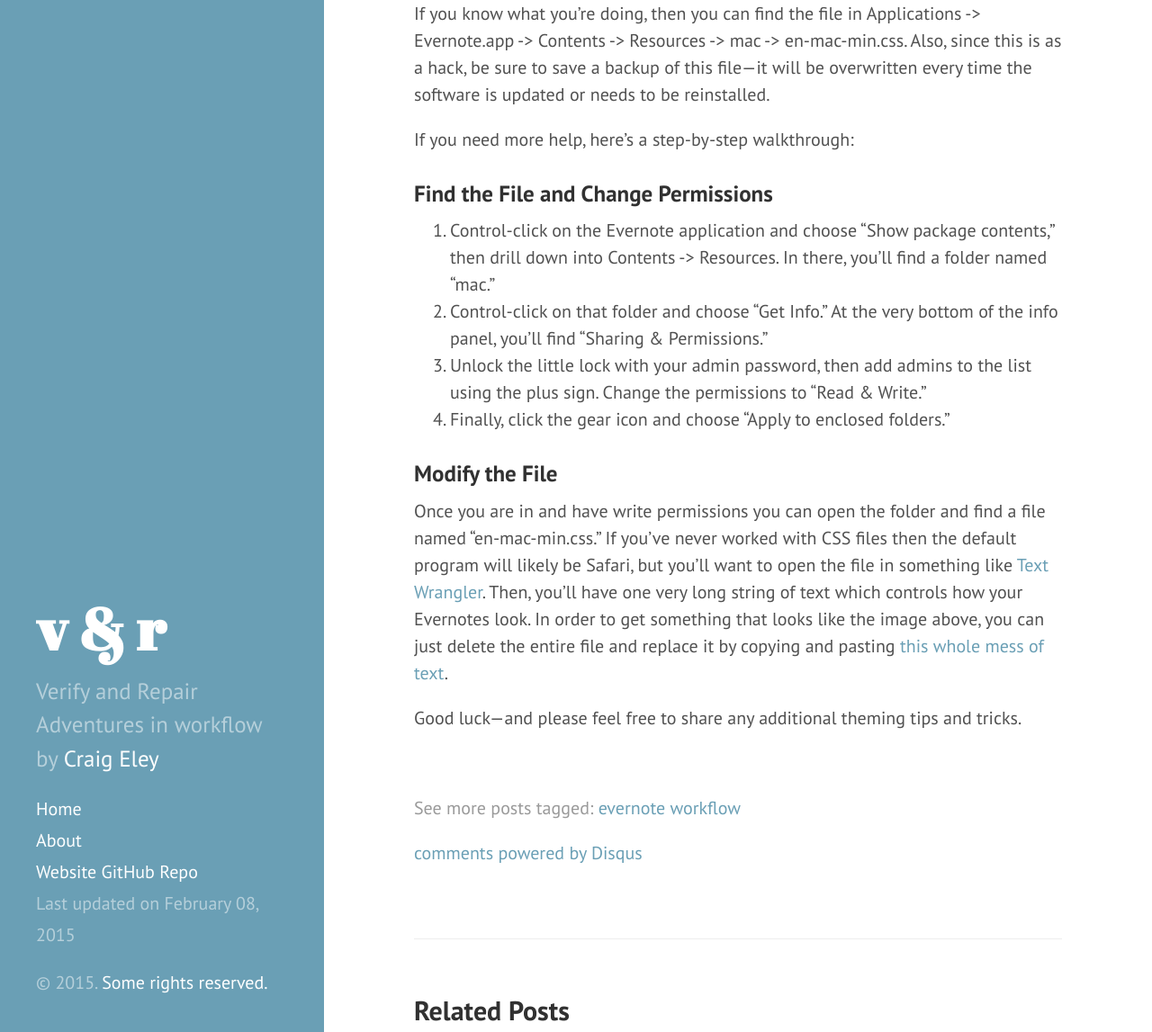
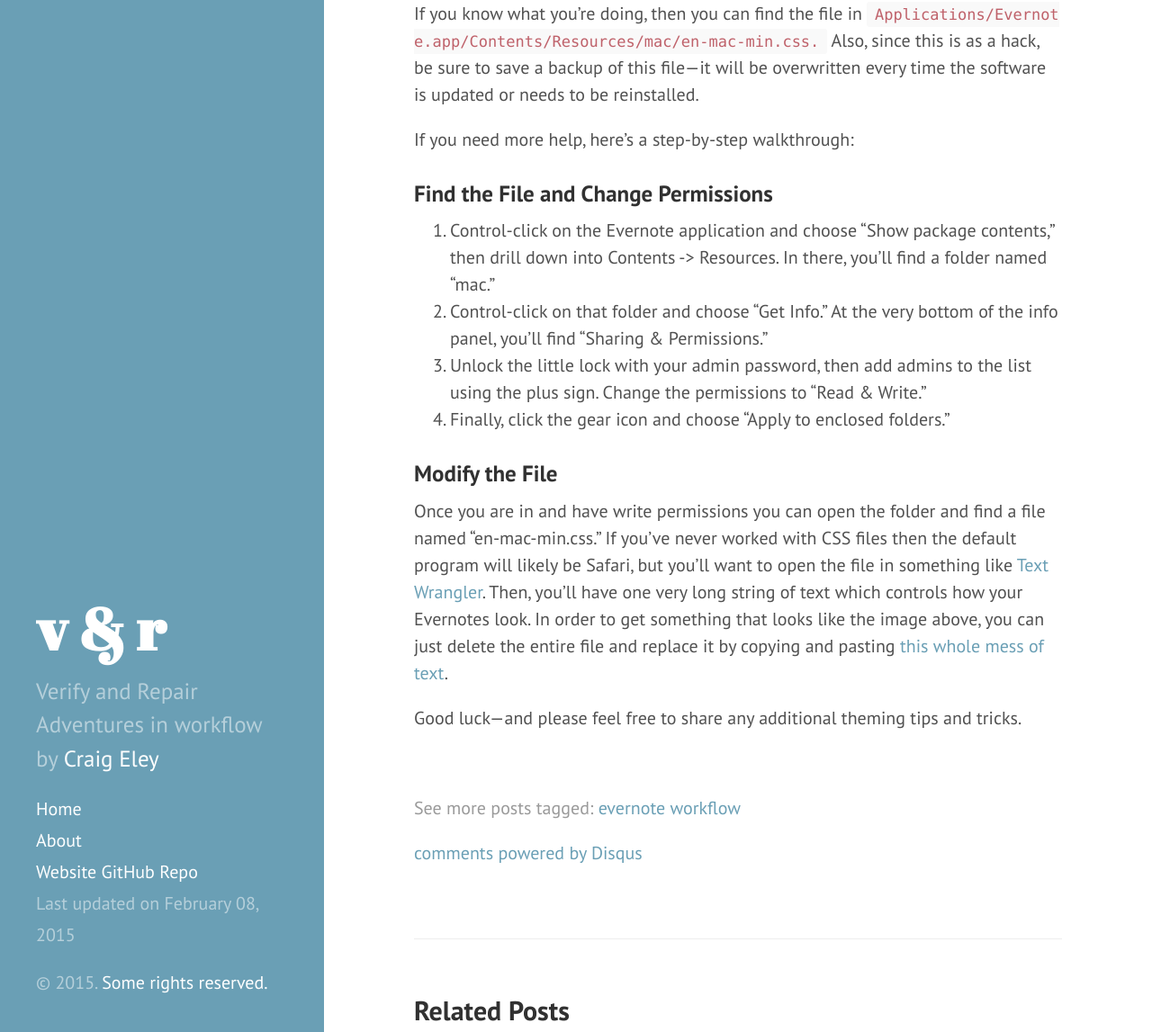
Before and after one commit to craigeley/verifyandrepair, a Jekyll site: the page built from _posts/2015-02-08-theming-evernote.md, in a window 1280 px wide and 1400 px high, scrolled down 637 px. Shown: the part 253-1400 px from the top of the window at 90% size. Built offline with Jekyll 4.4.1, drawn with Linux system fonts in a browser that asks for light colours; comment, search, counter and statistics services are not loaded.

Commit message:
code path update

```diff
--- a/_posts/2015-02-08-theming-evernote.md
+++ b/_posts/2015-02-08-theming-evernote.md
@@ -15,7 +15,7 @@
 
 [![Easy, breezy contrast](http://d.pr/i/12Gg8+)](http://d.pr/i/12Gg8)
 
-If you know what you’re doing, then you can find the file in Applications -> Evernote.app -> Contents -> Resources -> mac -> en-mac-min.css. Also, since this is as a hack, be sure to save a backup of this file—it will be overwritten every time the software is updated or needs to be reinstalled.
+If you know what you’re doing, then you can find the file in `Applications/Evernote.app/Contents/Resources/mac/en-mac-min.css.` Also, since this is as a hack, be sure to save a backup of this file—it will be overwritten every time the software is updated or needs to be reinstalled.
 
 If you need more help, here’s a step-by-step walkthrough:
 
--- a/public/css/poole.css
+++ b/public/css/poole.css
@@ -158,6 +158,8 @@
   color: #bf616a;
   background-color: #f9f9f9;
   border-radius: 3px;
+  word-break: break-all;
+  word-wrap: break-word;
 }
 pre {
   display: block;
```
Also changed, not shown: _posts/2015-02-03-evernote-markdown-update.md (+1 -1 lines).
